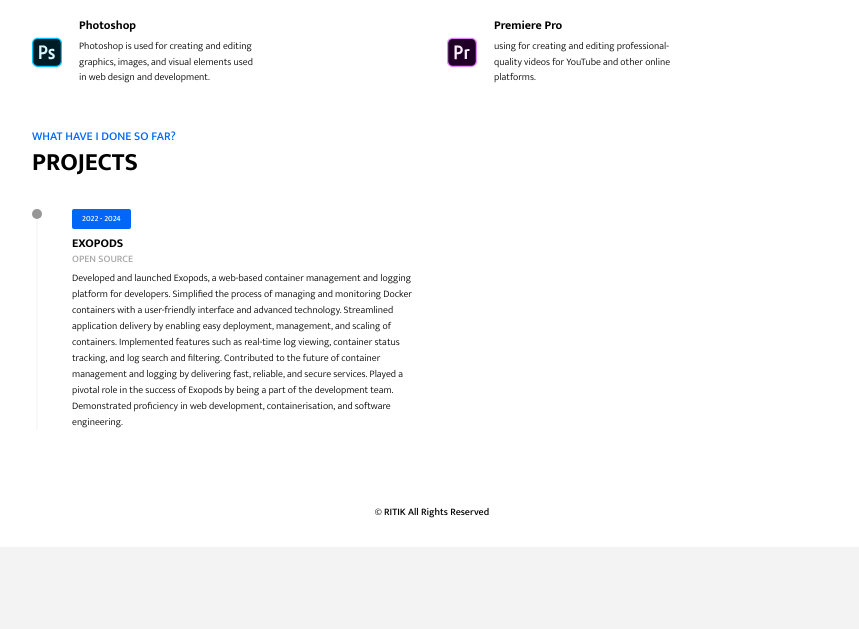
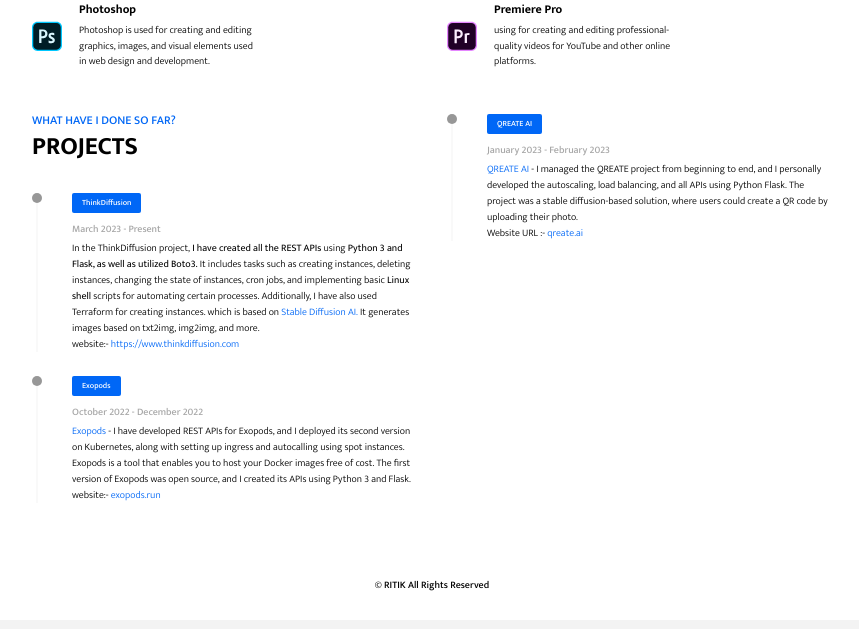
Before and after one commit to ritikvirus/Web_Resume, a website: page index.html in a window 1280 px wide. Shown: the part 1493-2122 px from the top of the page, without its empty margins (328-1187 px from the left). Before the commit the page ends 2060 px from the top, so only its background shows below. Drawn offline with Linux system fonts and the light colour scheme.

Commit message:
Update index.html

```diff
--- a/index.html
+++ b/index.html
@@ -89,10 +89,10 @@
                         <h2 class="section-title">EDUCATION</h2>
                         <ul class="time-line">
                             <li class="time-line-item">
-                                <span class="badge badge-primary">2022 - 2024</span>
+                                <span class="badge badge-primary">2019 - 2022</span>
                                 <h6 class="time-line-item-title">Bachelor of Computer Applications</h6>
-                                <p class="time-line-item-subtitle">Online Manipal</p>
-                                <p class="time-line-item-content">Online BCA in cloud computing at Manipal with weekend classes to not interfere with job commitments.</p>
+                                <p class="time-line-item-subtitle">Glocal University</p>
+                                <p class="time-line-item-content">BCA in cloud computing</p>
                             </li>
                             <li class="time-line-item">
                                 <span class="badge badge-primary">2022 - 2022</span>
@@ -118,8 +118,7 @@
                                 <span class="badge badge-primary">2022 - Present</span>
                                 <h6 class="time-line-item-title">DevOps Engineer</h6>
                                 <p class="time-line-item-subtitle">Aesthisia DataCenters</p>
-                                <p class="time-line-item-content">automate your infrastructure by eliminating manual process so that you can deliver your software with speed & reliability.
-                                    tortor.</p>
+                                <p class="time-line-item-content">As a DevOps Engineer at Aesthisia DataCenters, I excel at cloud infrastructure and automation tools like AWS, Kubernetes, Docker, Jenkins, GitHub Actions, Terraform, Ansible, and virtualization. I've implemented complex solutions with Amazon EKS, Amazon ECS, Linux, Elastic Stack, Ubuntu, VMware ESXI, and Hyper-V, always optimizing for cost savings and resource utilization.</p>
                             </li>
                             <li class="time-line-item">
                                 <span class="badge badge-primary">2021 - 2022</span>
@@ -294,22 +293,65 @@
                         <h2 class="section-title">PROJECTS</h2>
                         <ul class="time-line">
                             <li class="time-line-item">
-                                <span class="badge badge-primary">2022 - 2024</span>
-                                <h6 class="time-line-item-title">EXOPODS</h6>
-                                <p class="time-line-item-subtitle">OPEN SOURCE</p>
-                                <p class="time-line-item-content">Developed and launched Exopods, a web-based container management and logging platform for developers.
-                                    Simplified the process of managing and monitoring Docker containers with a user-friendly interface and advanced technology.
-                                    Streamlined application delivery by enabling easy deployment, management, and scaling of containers.
-                                    Implemented features such as real-time log viewing, container status tracking, and log search and filtering.
-                                    Contributed to the future of container management and logging by delivering fast, reliable, and secure services.
-                                    Played a pivotal role in the success of Exopods by being a part of the development team.
-                                    Demonstrated proficiency in web development, containerisation, and software engineering.</p>
+                                <h6 class="badge badge-primary">ThinkDiffusion</h6>
+                                <p class="time-line-item-subtitle">March 2023 - Present</p>
+                                <p class="time-line-item-subtitle"></p>
+                                <p class="time-line-item-content">In the ThinkDiffusion project, <b> I have created all the REST APIs </b> using <b> Python 3
+                                    and Flask, as well as utilized Boto3.</b> It includes tasks such as creating
+                                    instances, deleting instances, changing the state of instances, cron jobs, and
+                                    implementing basic <b>Linux shell</b> scripts for automating certain processes.
+                                    Additionally, I have also used Terraform for creating instances. which is based
+                                    on <a href="https://github.com/AUTOMATIC1111/stable-diffusion-webui"> Stable Diffusion AI.</a> It generates images based on txt2img, img2img, and
+                                    more.
+                                    <br>website:- <a href="https://www.thinkdiffusion.com">https://www.thinkdiffusion.com</a></p>
+                            </li>
+
+                        </ul>
+                    </div>
+                    <div class="col-lg-6">
+                        <!-- <h6 class="section-subtitle">WHAT HAVE I DONE SO FAR?</h6> -->
+                        <!-- <h2 class="section-title">PROJECTS</h2> -->
+                        <ul class="time-line">
+                            <li class="time-line-item">
+                                <h6 class="badge badge-primary">QREATE AI</h6>
+                                <p class="time-line-item-subtitle">January 2023 - February 2023</p>
+                                <!-- <p class="time-line-item-subtitle">QREATE AI</p> -->
+                                <p class="time-line-item-content"> <a href="https://www.qreate.ai">QREATE AI</a> - I managed the QREATE project from beginning to end, and I
+                                    personally developed the autoscaling, load balancing, and all APIs using
+                                    Python Flask. The project was a stable diffusion-based solution, where users
+                                    could create a QR code by uploading their photo.
+                                <br> Website URL :- <a href="https://www.qreate.ai">qreate.ai</a>
+                                </p>
                             </li>
 
                         </ul>
                     </div>
 
                 </div>
+
+                <div class="row">
+                    <div class="col-lg-6">
+                        <!-- <h6 class="section-subtitle">WHAT HAVE I DONE SO FAR?</h6> -->
+                        <!-- <h2 class="section-title">ThinkDiffusion</h2> -->
+                        <ul class="time-line">
+                            <li class="time-line-item">
+                                <h6 class="badge badge-primary">Exopods</h6>
+                                <p class="time-line-item-subtitle">October 2022 - December 2022</p>
+                                <p class="time-line-item-subtitle"></p>
+                                <p class="time-line-item-content"> <a href="https://github.com/Aesthisia/exopods-docker"> Exopods</a> - I have developed REST APIs for Exopods, and I deployed its second
+                                    version on Kubernetes, along with setting up ingress and autocalling using
+                                    spot instances. Exopods is a tool that enables you to host your Docker images
+                                    free of cost. The first version of Exopods was open source, and I created its
+                                    APIs using Python 3 and Flask.
+                                    website:- <a href="https://dev.exopods.run">exopods.run</a></p>
+                            </li>
+                        </ul>
+                    </div>
+
+                </div>
+
+
+
             </section>
             <footer>&#169; RITIK All Rights Reserved</footer>
         </main>
```
